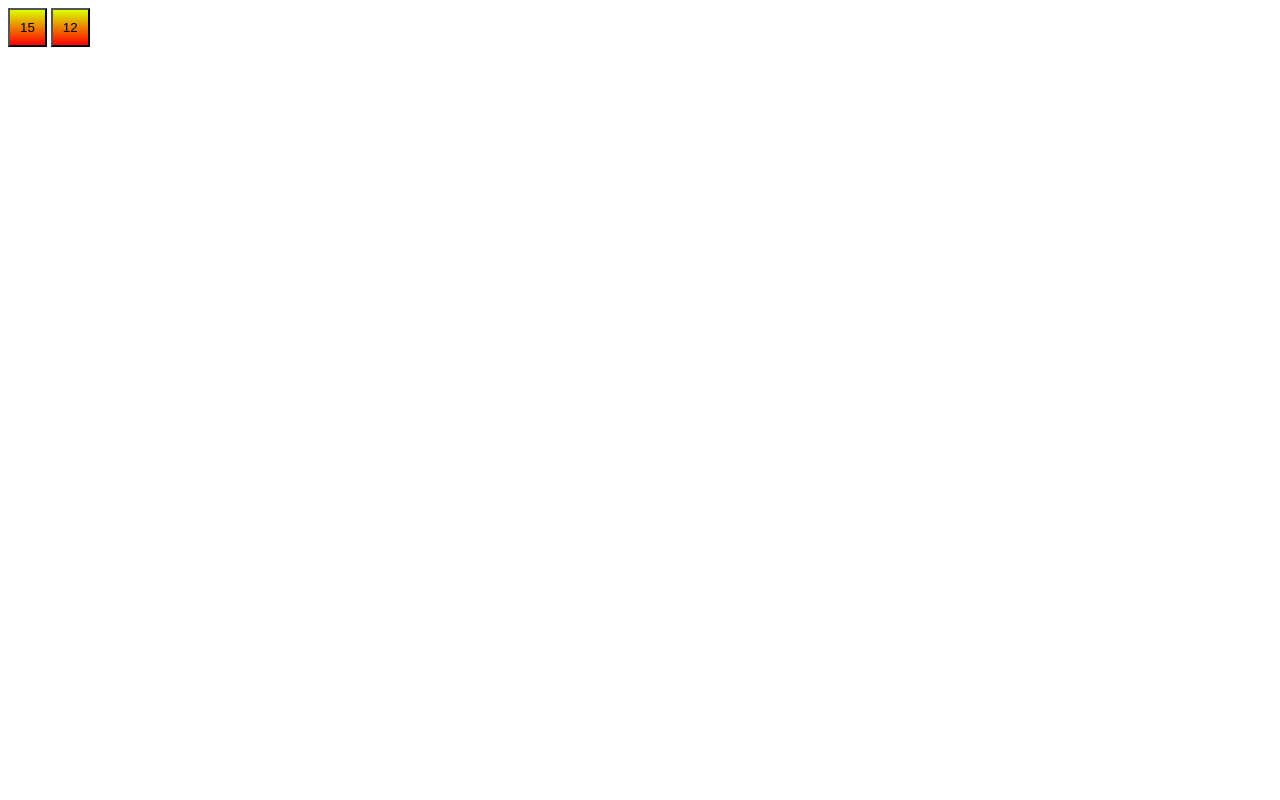
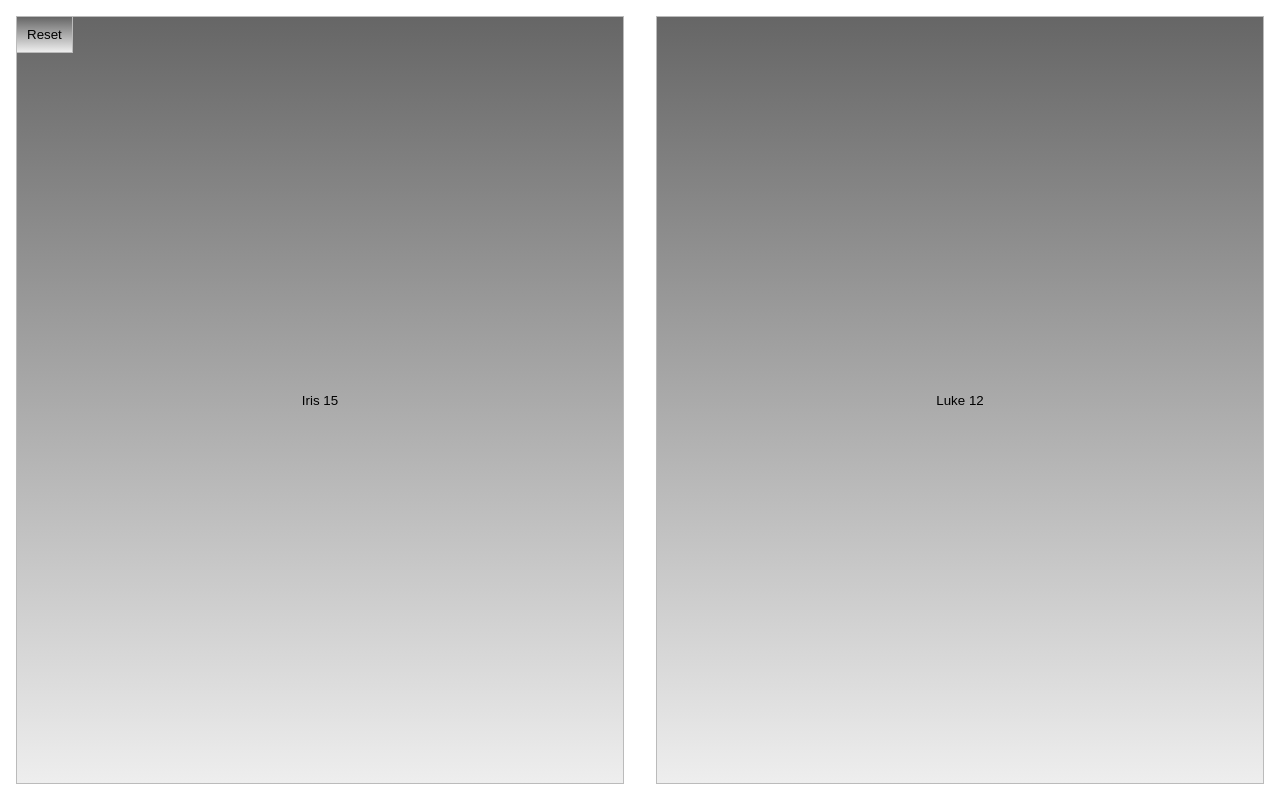
Before and after one commit to iirisjiang/irisvsluke, a plain HTML site: page index.html in a window 1280 px wide. Drawn offline with Linux system fonts and the light colour scheme.

Commit message:
Localstorage and styles

```diff
--- a/index.css
+++ b/index.css
@@ -1,4 +1,27 @@
+* {
+  box-sizing: border-box;
+  margin: 0;
+  padding: 0;
+}
+
+body {
+  display: flex;
+  gap: 1rem;
+  padding: 1rem;
+}
+
 button {
-  background: linear-gradient(#daff00, #ff0000);
+  background: linear-gradient(#666666, #eee);
   padding: 10px;
+  flex: 1 1 100%;
+  touch-action: manipulation;
+  border: 1px solid #bbb;
 }
+
+#luke {
+  margin-left: 1rem;
+}
+
+#reset {
+  position: absolute;
+}
--- a/index.html
+++ b/index.html
@@ -1,6 +1,12 @@
-<link rel="stylesheet" href="index.css" />
-
-<button id="iris">Iris's Score: 0</button>
-<button id="luke">Luke's Score: 0</button>
-
-<script src="index.js"></script>
+<html>
+  <head>
+    <link rel="stylesheet" href="index.css" />
+    <script defer src="index.js"></script>
+    <meta name="viewport" content="width=device-width, initial-scale=1.0" />
+  </head>
+  <body>
+    <button id="iris"></button>
+    <button id="luke"></button>
+    <button id="reset">Reset</button>
+  </body>
+</html>
--- a/index.js
+++ b/index.js
@@ -1,18 +1,34 @@
 const iris = document.querySelector("#iris");
 const luke = document.querySelector("#luke");
+const reset = document.querySelector("#reset");
 
-let iris_score = 15;
-let luke_score = 12;
+let iris_initial_score = 15;
+let luke_initial_score = 12;
 
-iris.innerText = iris_score;
-luke.innerText = luke_score;
+let iris_score = localStorage.getItem("iris_score") || iris_initial_score;
+let luke_score = localStorage.getItem("luke_score") || luke_initial_score;
+
+iris.innerText = "Iris " + iris_score;
+luke.innerText = "Luke " + luke_score;
 
 iris.onclick = () => {
-  iris_score = iris_score + 1;
-  iris.innerText = iris_score;
+  iris_score = parseInt(iris_score) + 1;
+  localStorage.setItem("iris_score", iris_score);
+  iris.innerText = "Iris " + iris_score;
 };
 
 luke.onclick = () => {
-  luke_score = luke_score + 1;
-  luke.innerText = luke_score;
+  luke_score = parseInt(luke_score) + 1;
+  localStorage.setItem("luke_score", luke_score);
+  luke.innerText = "Luke " + luke_score;
 };
+
+reset.onclick = () => {
+  iris_score = iris_initial_score;
+  localStorage.setItem("iris_score", iris_score);
+  iris.innerText = "Iris " + iris_score;
+
+  luke_score = luke_initial_score;
+  localStorage.setItem("luke_score", luke_score);
+  luke.innerText = "Luke " + luke_score;
+};
```
